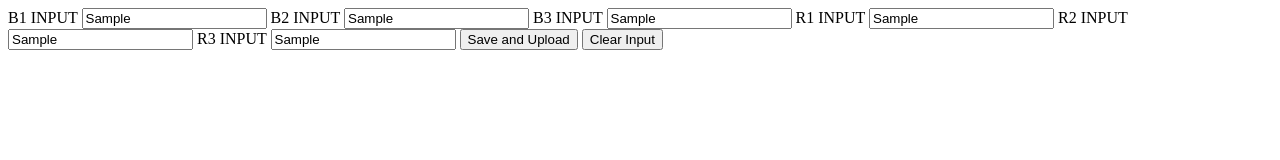
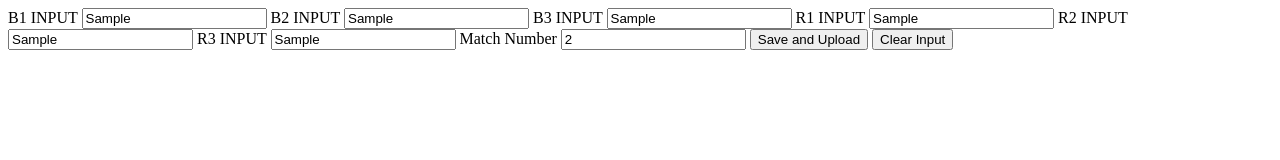
Before and after one commit to Team3128/Scouting-DB_Mercy, a plain HTML site: page SIX-PACK-SCAN/index.html in a window 1280 px wide. Both pictures are taken after typing "Sample", "Sample", "Sample", "Sample", "Sample", "Sample" into the empty fields and a click on the button "Save and Upload". Drawn offline with Linux system fonts and the light colour scheme; no server answers.

Commit message:
match number automatically increases and u can also change it

```diff
--- a/SIX-PACK-SCAN/index.html
+++ b/SIX-PACK-SCAN/index.html
@@ -26,6 +26,8 @@
     <label for="R3">R3 INPUT </label>
           <input type="text" id="R3">
 
+      <label for="Match_Number">Match Number </label>
+          <input type="text" id="Match_Number" value=1>
 
     <button id = 'button'>Save and Upload</button>
     <button onclick = "document.getElementById('B1').value = ''; document.getElementById('B2').value = ''; document.getElementById('B3').value = ''; document.getElementById('R1').value = ''; document.getElementById('R2').value = ''; document.getElementById('R3').value = ''">Clear Input</button>
--- a/SIX-PACK-SCAN/script.js
+++ b/SIX-PACK-SCAN/script.js
@@ -62,7 +62,7 @@ function uploadData() {
         };
         updates.push(json_data);
     }
-
+    match_number = Number(document.getElementById("Match_Number").value);
     for(var j=0;j<2;j++){
       for(var g=0; g<3; g++){
         set(child(ref(db, 'Events/CAPH22/matches/' + match_number + '/' + color[j] + '/'), robot[g]), updates[updates_index])
@@ -70,5 +70,6 @@ function uploadData() {
       }
     }
     match_number+=1;
+    document.getElementById("Match_Number").value = String(match_number);
 }
 document.getElementById("button").addEventListener("click", uploadData);
```
